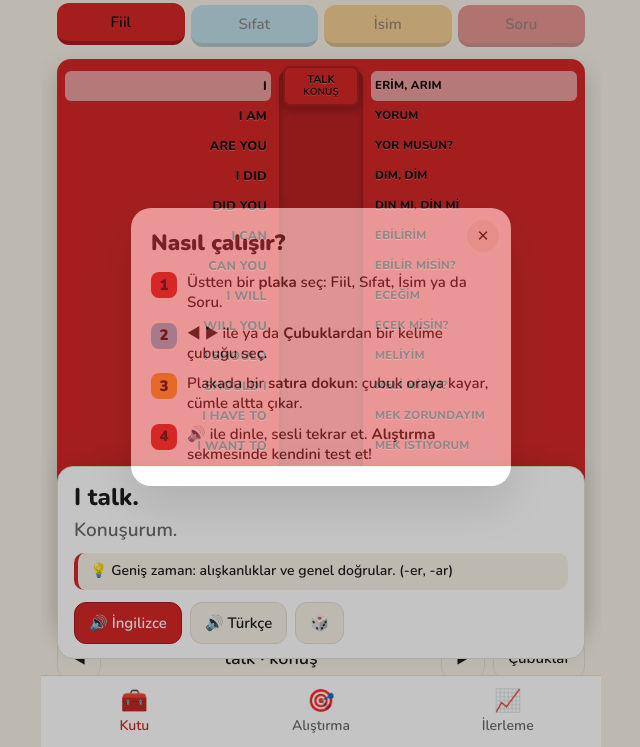
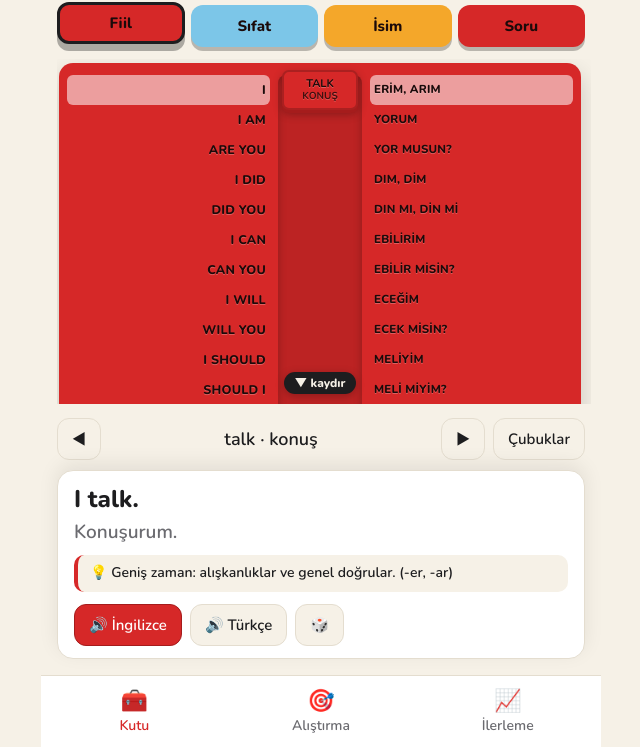
Before and after one commit to gramermatik/gramermatik.github.io, a plain HTML site: page index.html in a window 1280 px wide. Shown: the part 53-800 px from the top of the page, without its empty margins (319-959 px from the left). Drawn offline with nearby package versions, Linux system fonts and the light colour scheme.

Commit message:
Plaka sekmeleri canlı renk, plakaya yan kaydırma

```diff
--- a/index.html
+++ b/index.html
@@ -31,8 +31,9 @@ nav.alt button{flex:1;border:0;background:none;padding:10px 0 12px;font:600 14px
 nav.alt button.aktif{color:var(--kirmizi)}
 nav.alt button i{display:block;font-style:normal;font-size:22px}
 .sekmeler{display:flex;gap:6px;margin:6px 0 12px}
-.sekmeler button{flex:1;border:0;border-radius:12px;padding:9px 0;font:600 15px var(--yazitipi);cursor:pointer;color:#1b0a0a;opacity:.45;border-bottom:4px solid rgba(0,0,0,.25)}
-.sekmeler button.aktif{opacity:1;transform:translateY(-2px)}
+.sekmeler button{flex:1;border:3px solid transparent;border-radius:12px;padding:8px 0;font:800 15px var(--yazitipi);cursor:pointer;color:#1b0a0a;box-shadow:0 4px 0 rgba(0,0,0,.25);transition:transform .15s,box-shadow .15s}
+.sekmeler button:active{transform:translateY(3px);box-shadow:0 1px 0 rgba(0,0,0,.25)}
+.sekmeler button.aktif{border-color:var(--yazi);transform:translateY(-3px);box-shadow:0 7px 0 rgba(0,0,0,.3)}
 .k{background:var(--kirmizi)}.m{background:var(--mavi)}.s{background:var(--sari)}
 /* plaka */
 .plaka{background:var(--plaka);border-radius:14px;padding:12px 8px;box-shadow:0 6px 0 var(--plaka-k),0 10px 24px rgba(0,0,0,.18);display:grid;grid-template-columns:1fr 84px 1fr;column-gap:8px;color:var(--plaka-yazi);text-shadow:0 1px 0 rgba(255,255,255,.25)}
@@ -46,7 +47,16 @@ nav.alt button i{display:block;font-style:normal;font-size:22px}
 .cubuk{position:absolute;left:4px;right:4px;height:40px;border-radius:7px;background:var(--plaka);box-shadow:0 3px 0 var(--plaka-k),0 4px 10px rgba(0,0,0,.3);display:flex;flex-direction:column;align-items:center;justify-content:center;font-weight:700;font-size:11px;line-height:1.1;text-align:center;transition:top .25s cubic-bezier(.3,1.4,.5,1);cursor:pointer;border:2px solid rgba(0,0,0,.2)}
 .cubuk small{font-size:10px;opacity:.8}
 /* cümle kartı */
-.cumle{background:var(--kart);border-radius:16px;padding:14px 16px;margin-top:18px;border:1px solid var(--cizgi);position:sticky;bottom:0;box-shadow:0 -6px 20px rgba(0,0,0,.08)}
+/* kutu ekranı: plaka kendi içinde kayar, cümle kartı hep görünür */
+#kutu:not(.gizli){height:100%;display:flex;flex-direction:column}
+.plaka-alan{flex:1;min-height:150px;overflow-y:auto;position:relative;padding:4px 10px 10px 2px;margin-right:-6px;scrollbar-width:thin;scrollbar-color:var(--plaka) var(--cizgi);overscroll-behavior:contain}
+.plaka-alan::-webkit-scrollbar{width:8px}
+.plaka-alan::-webkit-scrollbar-track{background:var(--cizgi);border-radius:8px}
+.plaka-alan::-webkit-scrollbar-thumb{background:var(--plaka);border-radius:8px}
+.asagi{position:sticky;bottom:0;margin-top:-34px;height:34px;display:flex;align-items:flex-end;justify-content:center;pointer-events:none;transition:opacity .2s}
+.asagi span{background:var(--yazi);color:var(--zemin);font-size:12px;font-weight:800;padding:3px 10px;border-radius:99px;box-shadow:0 2px 8px rgba(0,0,0,.25)}
+.asagi.yok{opacity:0}
+.cumle{background:var(--kart);border-radius:16px;padding:12px 16px;margin-top:10px;border:1px solid var(--cizgi);flex:none;box-shadow:0 -6px 20px rgba(0,0,0,.08)}
 .cumle .en{font-size:24px;font-weight:800}
 .cumle .tr{font-size:19px;color:var(--soluk);margin-top:4px}
 .cumle .tr b{color:var(--yazi);font-weight:600}
@@ -138,7 +148,10 @@ nav.alt button i{display:block;font-style:normal;font-size:22px}
 <main>
   <section id="kutu">
     <div class="sekmeler" id="sekmeler"></div>
-    <div class="plaka" id="plaka"></div>
+    <div class="plaka-alan" id="plakaAlan">
+      <div class="plaka" id="plaka"></div>
+      <div class="asagi" id="asagi"><span>▼ kaydır</span></div>
+    </div>
     <div class="cubuk-sec">
       <button class="btn" id="onceki" aria-label="Önceki çubuk">◀</button>
       <div class="ad" id="cubukAd"></div>
@@ -244,7 +257,12 @@ function ciz(){
   $("cTr").textContent = c.tr;
   $("cIpucu").textContent = "💡 " + IPUCU[durum.plaka][durum.satir];
   depo.koy("durum", durum);
+  ipucuOku();
 }
+// plaka alanı: aşağıda gizli satır varsa "▼ kaydır" etiketi görünür
+function ipucuOku(){ const a = $("plakaAlan"); $("asagi").classList.toggle("yok", a.scrollTop + a.clientHeight >= a.scrollHeight - 6); }
+$("plakaAlan").addEventListener("scroll", ipucuOku, {passive:true});
+window.addEventListener("resize", ipucuOku);
 $("plaka").onclick = e => {
   const s = e.target.closest(".satir");
   if(s && s.classList.contains("kapali")) return;
--- a/sw.js
+++ b/sw.js
@@ -1,5 +1,5 @@
-// Önce internetten al (güncel kalsın), yoksa önbellekten aç (çevrimdışı çalışsın)
-const CACHE = "gramermatik-v4";
+// Ã–nce internetten al (gÃ¼ncel kalsÄ±n), yoksa Ã¶nbellekten aÃ§ (Ã§evrimdÄ±ÅŸÄ± Ã§alÄ±ÅŸsÄ±n)
+const CACHE = "gramermatik-v5";
 const DOSYALAR = ["./", "index.html", "veri.js", "gramer.js", "manifest.json", "ikon.svg"];
 self.addEventListener("install", e => e.waitUntil(caches.open(CACHE).then(c => c.addAll(DOSYALAR)).then(() => self.skipWaiting())));
 self.addEventListener("activate", e => e.waitUntil(caches.keys().then(k => Promise.all(k.filter(x => x !== CACHE).map(x => caches.delete(x)))).then(() => self.clients.claim())));
```
